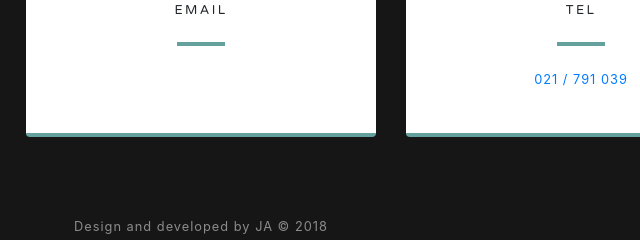
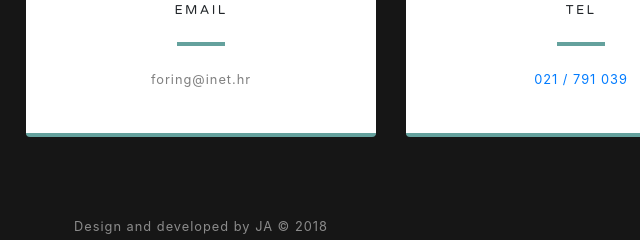
Before and after one commit to ux-ja/ux-ja.github.io, a website with bundled scripts: page index.html in a window 1280 px wide. Shown: the part 4260-4500 px from the top of the page, 439-1079 px from the left. Built offline with nearby package versions, Linux system fonts and the light colour scheme.

Commit message:
Update index.html

```diff
--- a/index.html
+++ b/index.html
@@ -226,7 +226,7 @@ Stalno surađujemo sa ovlaštenim inženjerima drugih struka.</p>
                 <h4 class="text-uppercase m-0">Email</h4>
                 <hr class="my-4">
                 <div class="small text-black-50">
-	<a><span><noscript><span style="unicode-bidi:bidi-override;direction:rtl;">rh.teni@gnirof</span></noscript></span></a>
+	<span style="unicode-bidi:bidi-override;direction:rtl;">rh.teni@gnirof</span>
                 </div>
               </div>
             </div>
```
